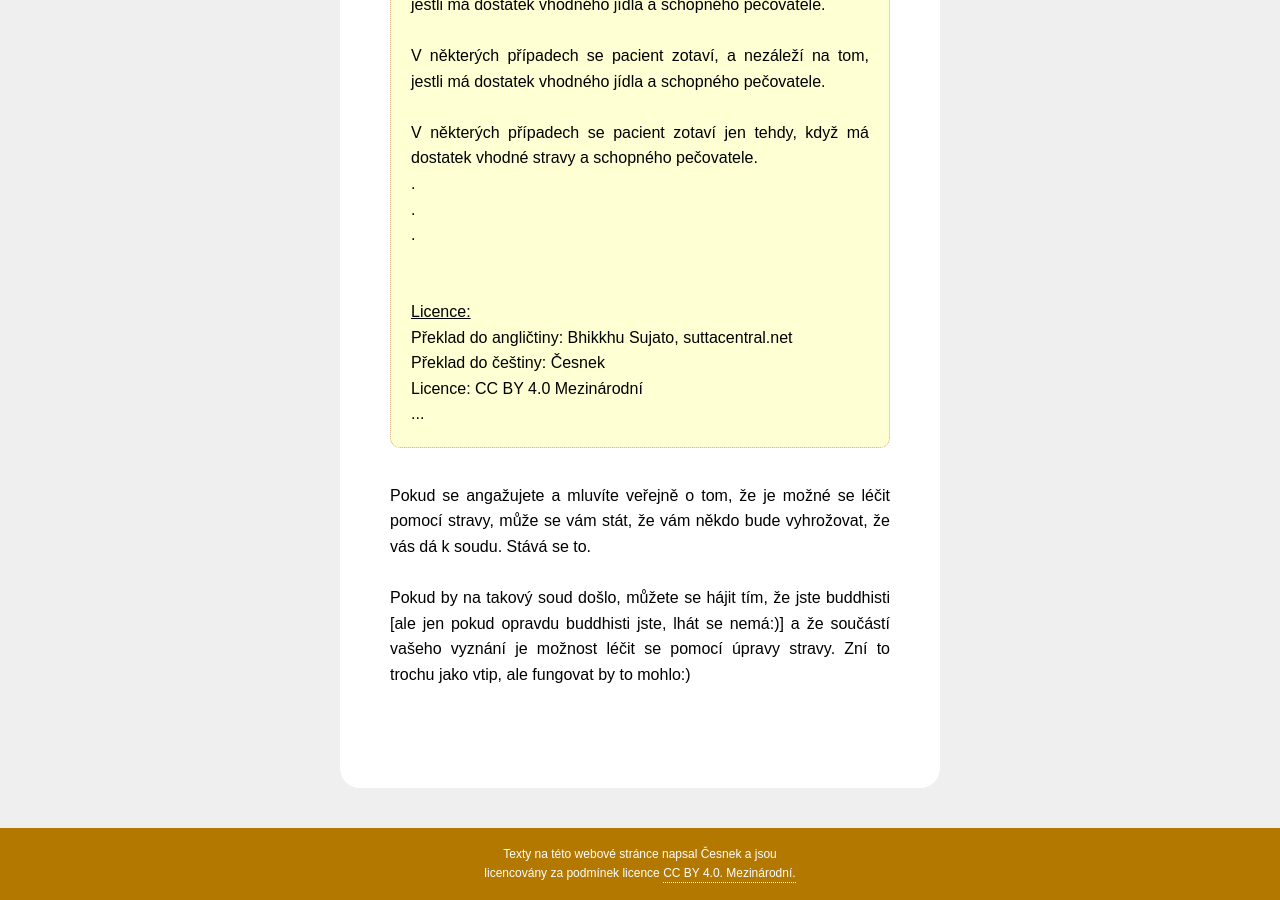
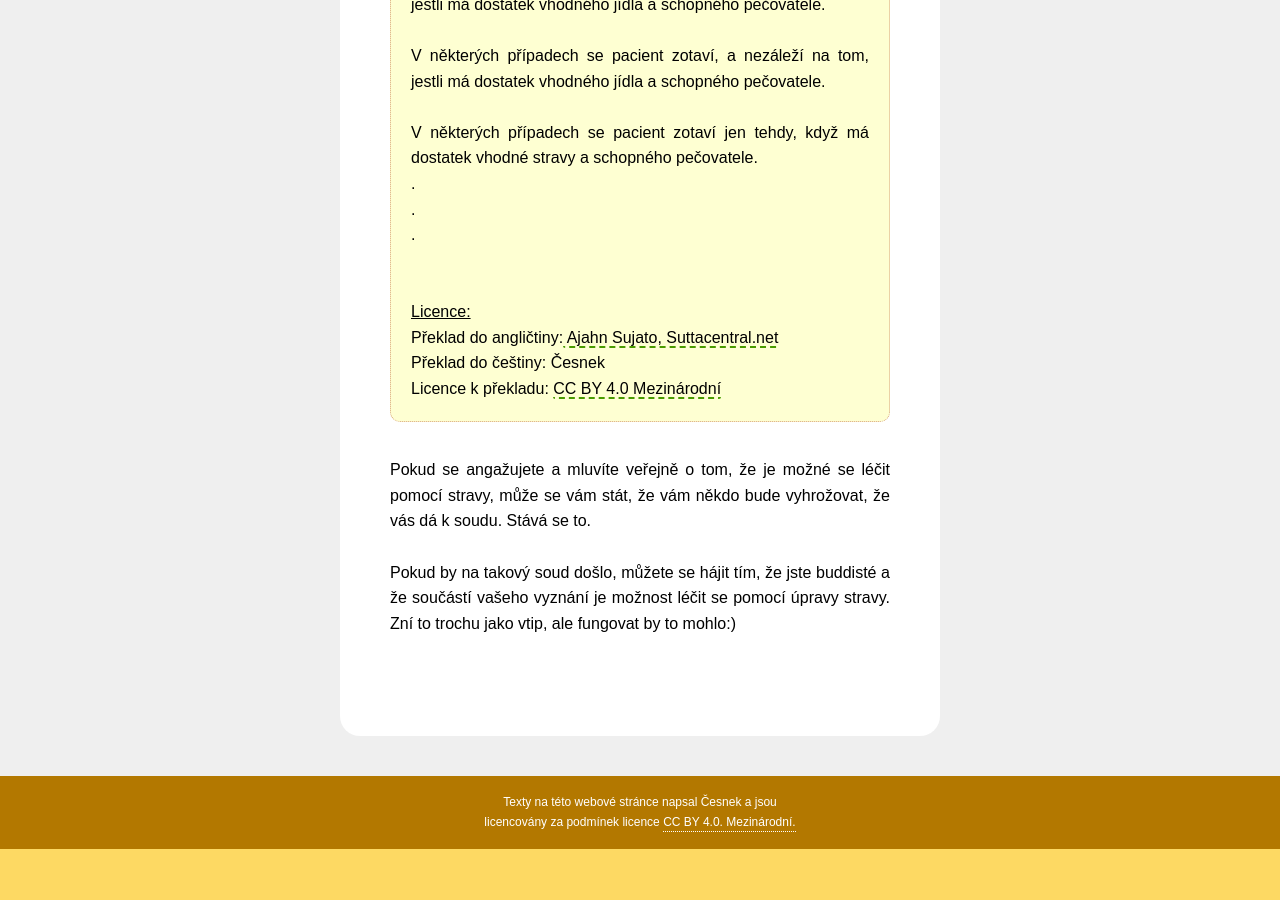
Before and after one commit to Borek78/cesnekuv-blog, a Jekyll site: the page built from tri-typy-pacientu.md, in a window 1280 px wide and 900 px high, scrolled down 670 px. Built offline with Jekyll 4.4.1, drawn with Linux system fonts in a browser that asks for light colours; after the commit the page ends 1519 px from its top, so only the background shows below that.

Commit message:
drobne zmeny

```diff
--- a/tri-typy-pacientu.md
+++ b/tri-typy-pacientu.md
@@ -25,14 +25,13 @@ V některých případech se pacient zotaví jen tehdy, když má dostatek vhodn
 .<br><br><br>
 
 <u>Licence:</u><br>
-Překlad do angličtiny: Bhikkhu Sujato, suttacentral.net<br>
+Překlad do angličtiny:<a href="https://suttacentral.net/an3.22/en/sujato?layout=plain&reference=none&notes=asterisk&highlight=false&script=latin"> Ajahn Sujato, Suttacentral.net</a><br>
 Překlad do češtiny: Česnek<br>
-Licence: CC BY 4.0 Mezinárodní<br>
-
-...
+Licence k překladu: <a href="https://creativecommons.org/licenses/by/4.0/deed.cs">CC BY 4.0 Mezinárodní</a> <br>
 
 </div>
 
+<a></a>
 Pokud se angažujete a mluvíte veřejně o tom, že je možné se léčit pomocí stravy, může se vám stát, že vám někdo bude vyhrožovat, že vás dá k soudu. Stává se to. <br><br>
 
-Pokud by na takový soud došlo, můžete se hájit tím, že jste buddhisti [ale jen pokud opravdu buddhisti jste, lhát se nemá:)] a že součástí vašeho vyznání je možnost léčit se pomocí úpravy stravy. Zní to trochu jako vtip, ale fungovat by to mohlo:)
+Pokud by na takový soud došlo, můžete se hájit tím, že jste buddisté a že součástí vašeho vyznání je možnost léčit se pomocí úpravy stravy. Zní to trochu jako vtip, ale fungovat by to mohlo:)
```
Also changed, not shown: proc-nechodit-na-psychoterapii.md (+3 -3 lines).
